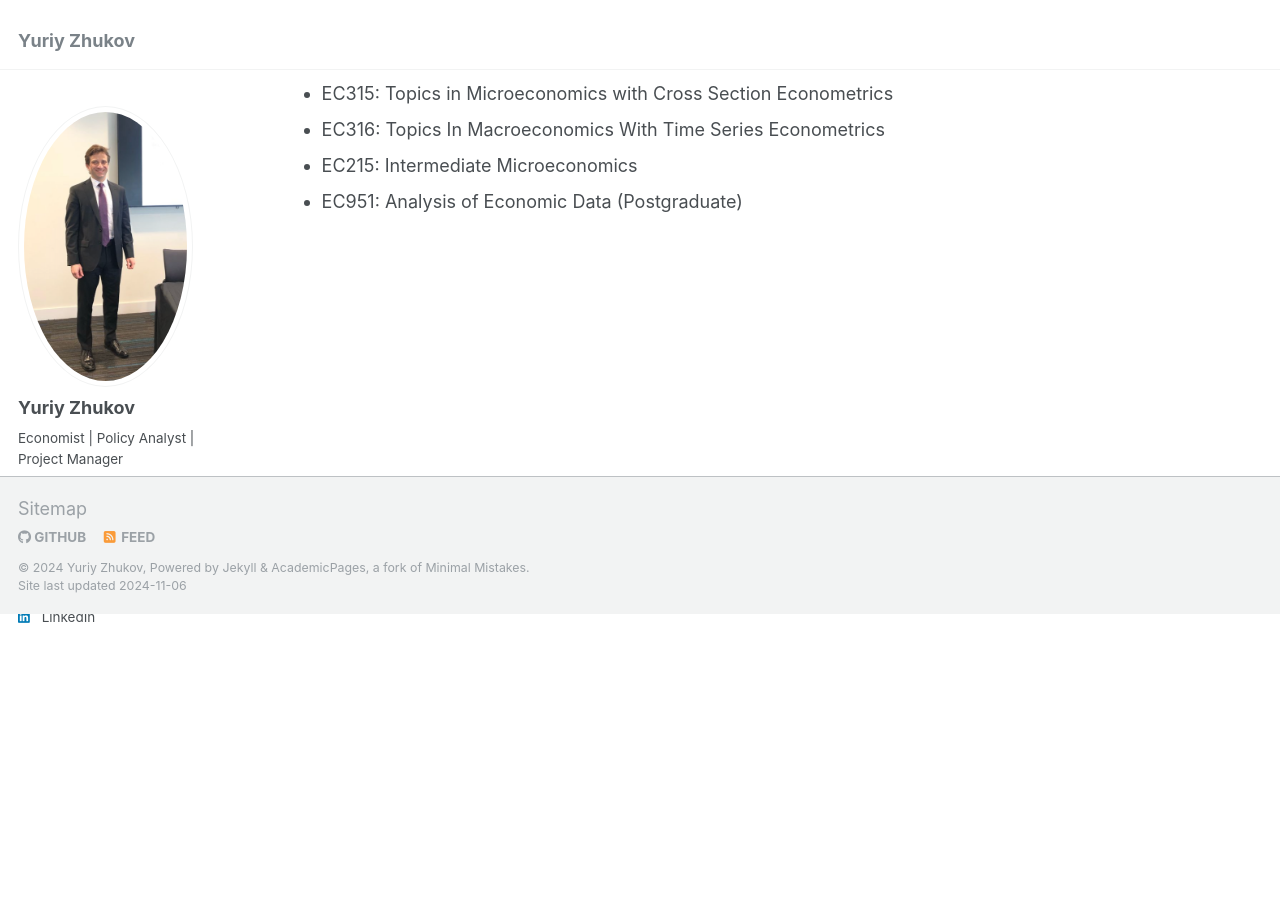
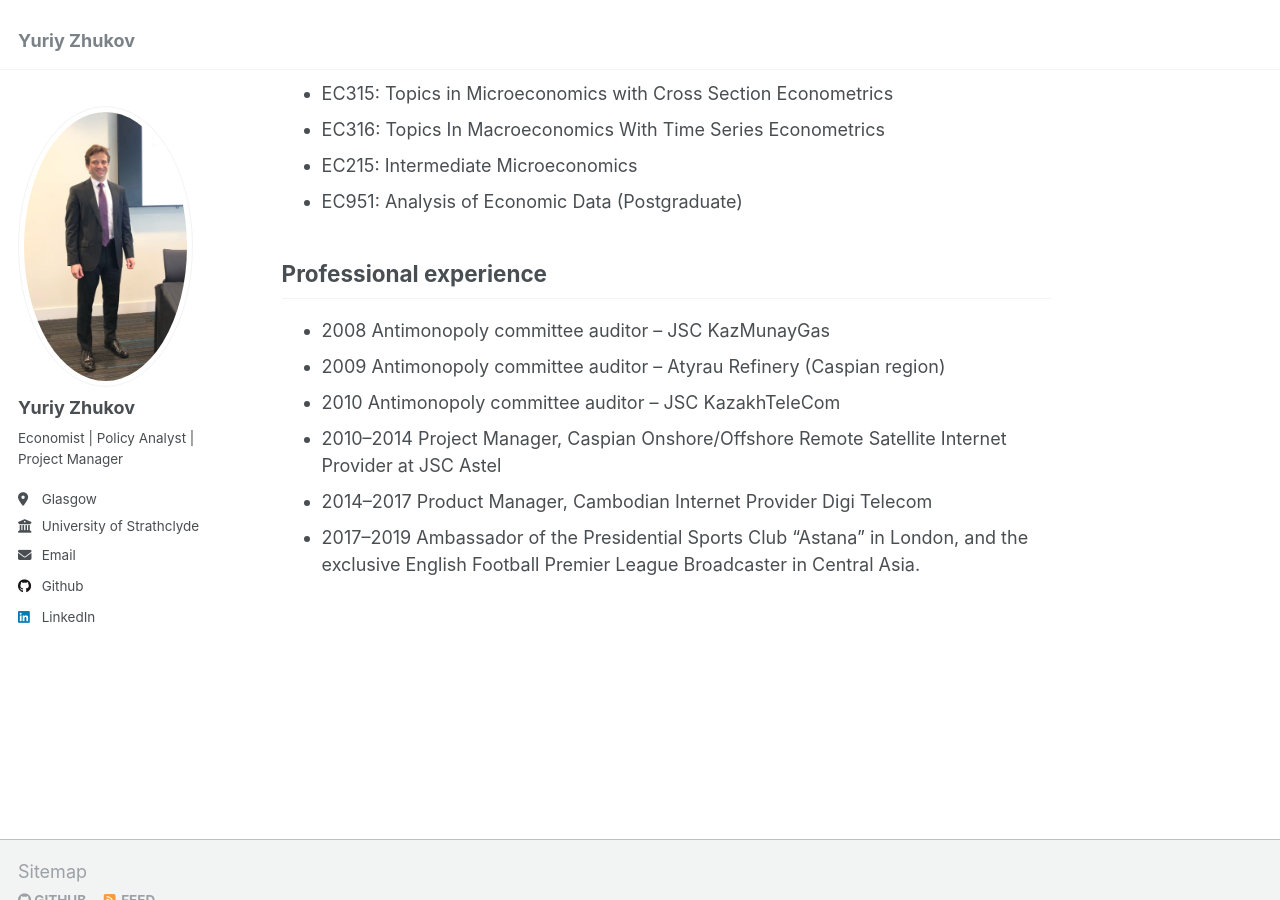
Before and after one commit to yurizhukov/yurizhukov.github.io, a Jekyll site: the page built from _pages/about.md, in a window 1280 px wide and 900 px high, scrolled down 1014 px. Built offline with Jekyll 4.4.1, drawn with Linux system fonts in a browser that asks for light colours; before the commit the page ends 1628 px from its top, so only the background shows below that.

Commit message:
Update about.md

```diff
--- a/_pages/about.md
+++ b/_pages/about.md
@@ -59,3 +59,13 @@ Teaching
 - EC316: Topics In Macroeconomics With Time Series Econometrics
 - EC215: Intermediate Microeconomics
 - EC951: Analysis of Economic Data (Postgraduate)
+
+
+Professional experience
+------
+- 2008 Antimonopoly committee auditor – JSC KazMunayGas
+- 2009 Antimonopoly committee auditor – Atyrau Refinery (Caspian region)
+- 2010 Antimonopoly committee auditor – JSC KazakhTeleCom
+- 2010–2014 Project Manager, Caspian Onshore/Offshore Remote Satellite Internet Provider at JSC Astel
+- 2014–2017 Product Manager, Cambodian Internet Provider Digi Telecom
+- 2017–2019 Ambassador of the Presidential Sports Club “Astana” in London, and the exclusive English Football Premier League Broadcaster in Central Asia.
```
